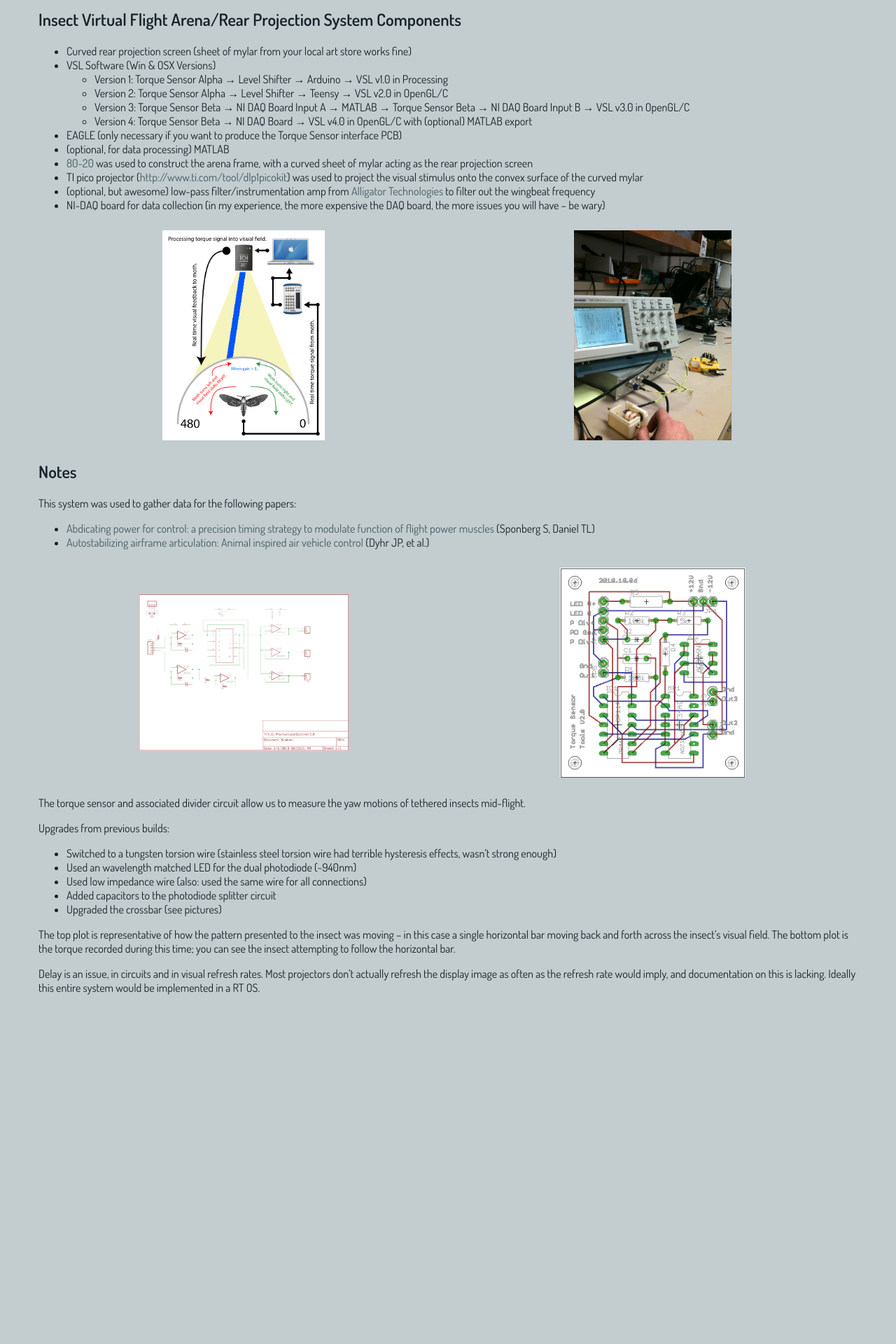
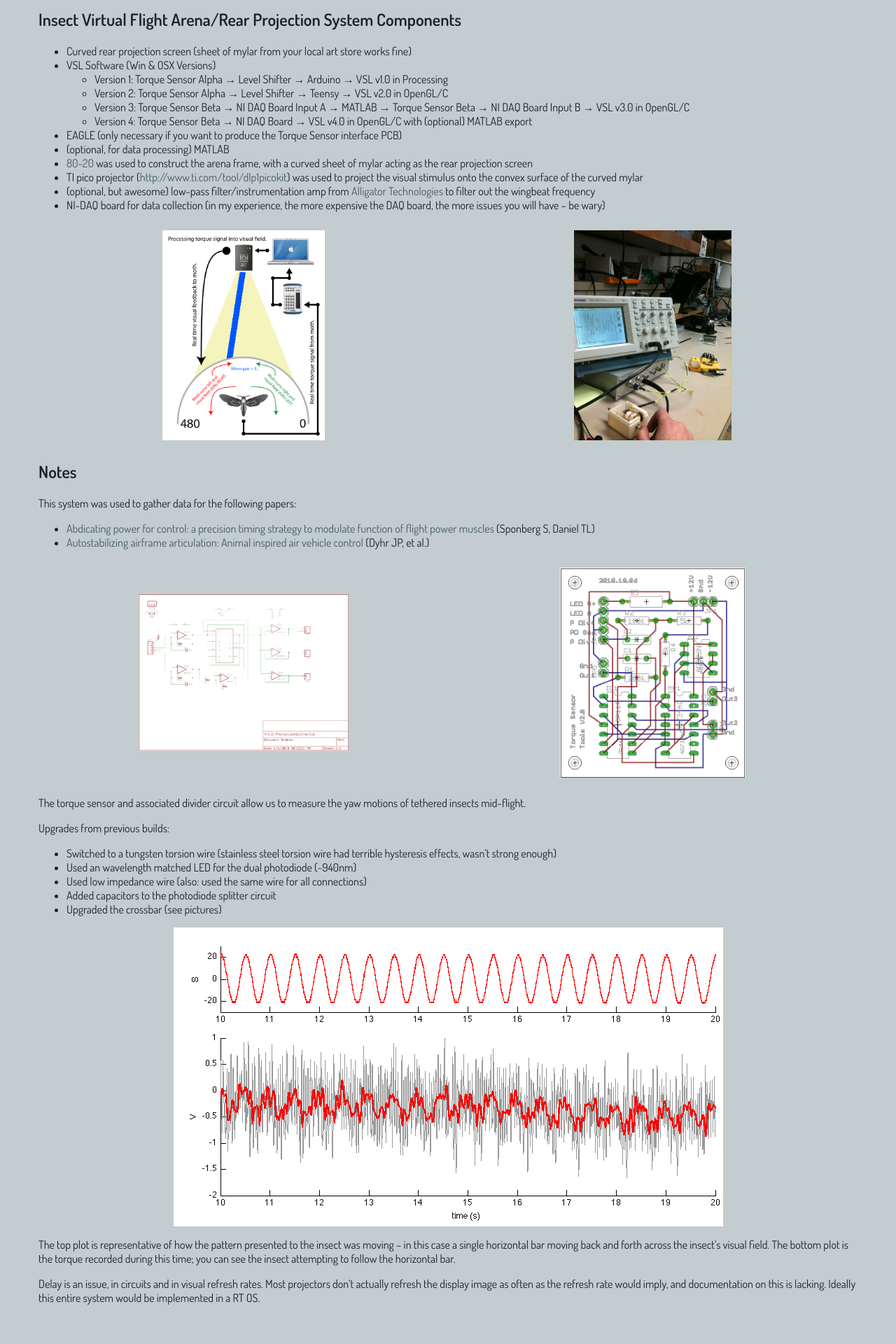
Before and after one commit to kairozu/kairozu.github.io, a Jekyll site: the page built from updates/_posts/2011-04-01-insect-flight-lab.md, in a window 1280 px wide. Shown: the part 657-2577 px from the top of the page at 70% size. Built offline with Jekyll 4.4.1, drawn with Linux system fonts in a browser that asks for light colours; nearby versions of some CDN libraries; before the commit the page ends 2134 px from its top, so only the background shows below that.

Commit message:
fix centerImg

```diff
--- a/updates/_posts/2011-04-01-insect-flight-lab.md
+++ b/updates/_posts/2011-04-01-insect-flight-lab.md
@@ -63,7 +63,7 @@ Upgrades from previous builds:
 * Added capacitors to the photodiode splitter circuit
 * Upgraded the crossbar (see pictures)
 
-<div class="centerImg" style="background-image: url('/images/torqueTest_sinusoidalGrating2Hz.png');"></div>
+<img class="centerImg" alt="torque test w/sinusoidal grating" src="/images/torqueTest_sinusoidalGrating2Hz.png" />
 
 The top plot is representative of how the pattern presented to the insect was moving -- in this case a single horizontal bar moving back and forth across the insect's visual field. The bottom plot is the torque recorded during this time; you can see the insect attempting to follow the horizontal bar.
 
```
